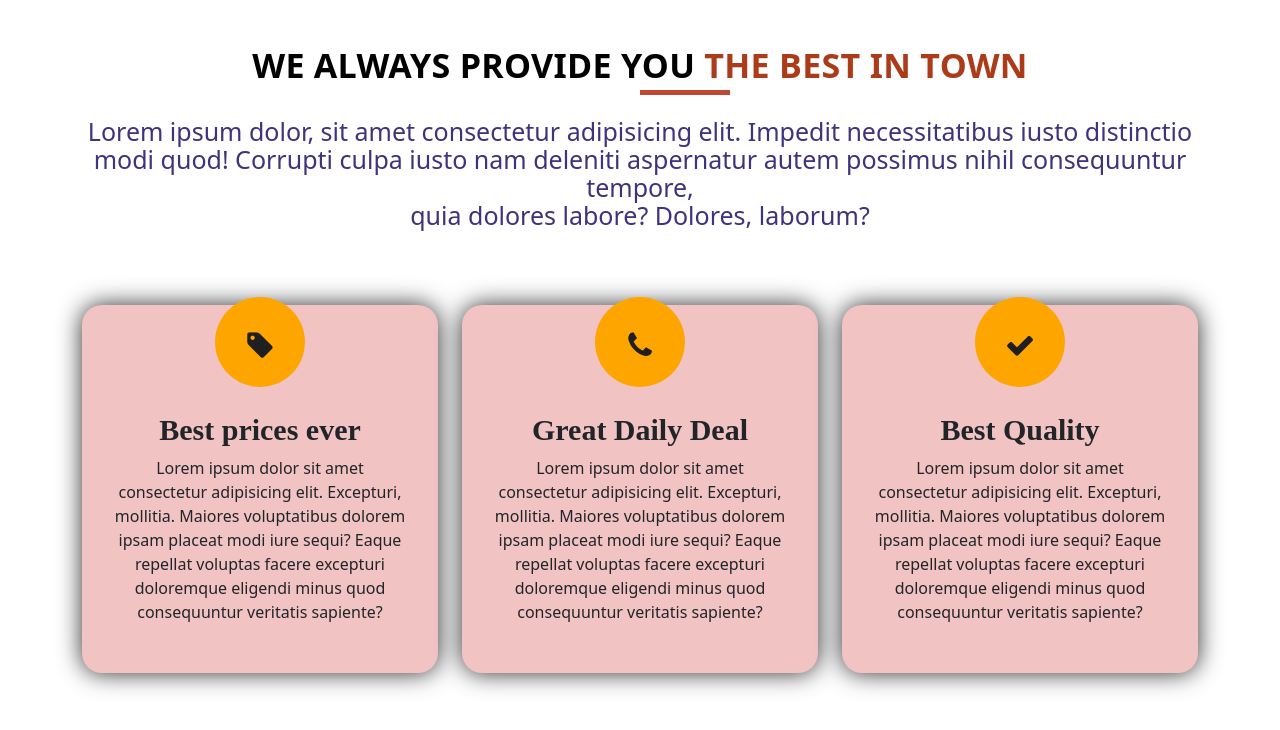
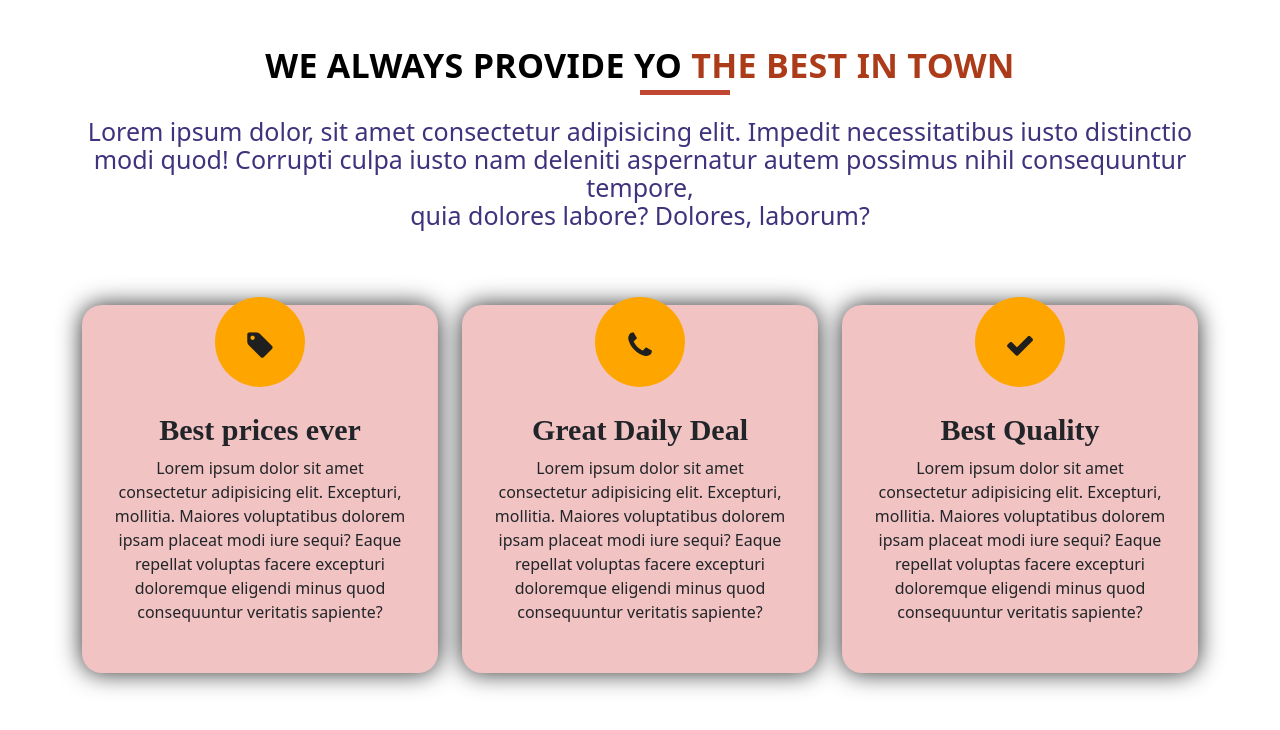
Before and after one commit to Vanshika-026/1_BOOTSTRAP, a website: page service2.html in a window 1280 px wide. Drawn offline with nearby package versions, Linux system fonts and the light colour scheme.

Commit message:
Update service2.html

```diff
--- a/service2.html
+++ b/service2.html
@@ -19,7 +19,7 @@
       <div class="container">
         <div class="row">
           <div class="section-head col-sm-12">
-            <h3><span>WE ALWAYS PROVIDE YOU</span> THE BEST IN TOWN</h3>
+            <h3><span>WE ALWAYS PROVIDE YO</span> THE BEST IN TOWN</h3>
             <p>
               Lorem ipsum dolor, sit amet consectetur adipisicing elit. Impedit
               necessitatibus iusto distinctio modi quod! Corrupti culpa iusto
```
